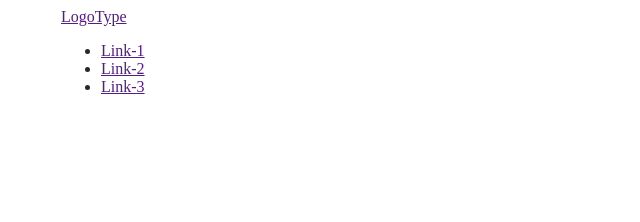
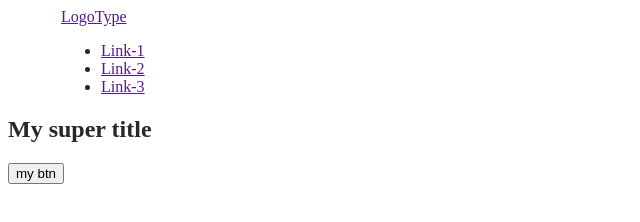
Before and after one commit to SergeyKorobka/blended-test-team-129-18, a plain HTML site: page index.html in a window 1280 px wide. Shown: the whole page, without its empty margins (0-640 px from the left). Drawn offline with Linux system fonts and the light colour scheme.

Commit message:
add hero

```diff
--- a/index.html
+++ b/index.html
@@ -19,5 +19,11 @@
         </ul>
       </div>
     </header>
+    <main>
+      <section class="hero">
+        <h1>My super title</h1>
+        <button type="button">my btn</button>
+      </section>
+    </main>
   </body>
 </html>
```
